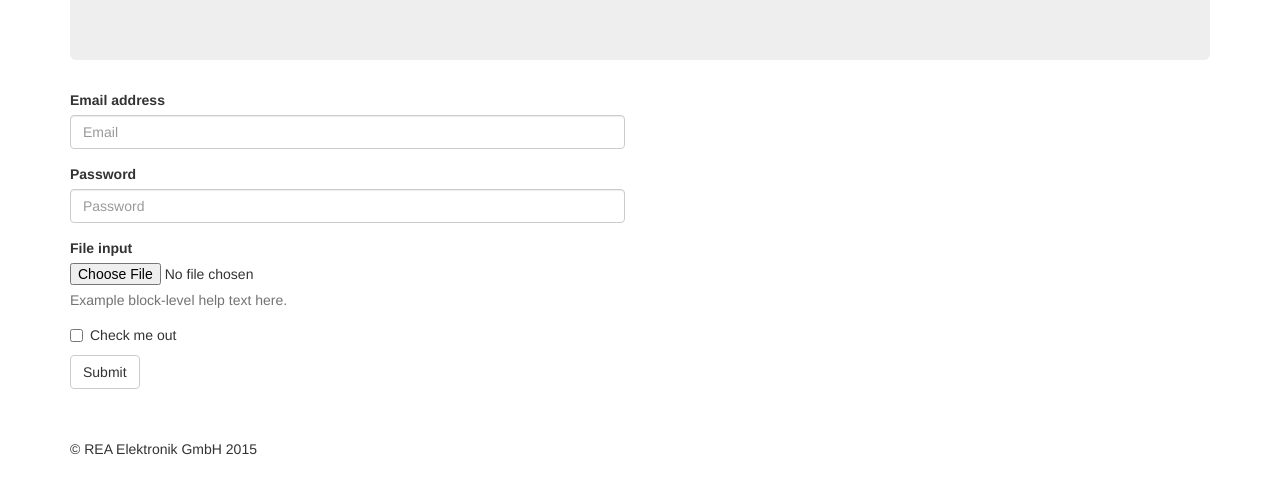
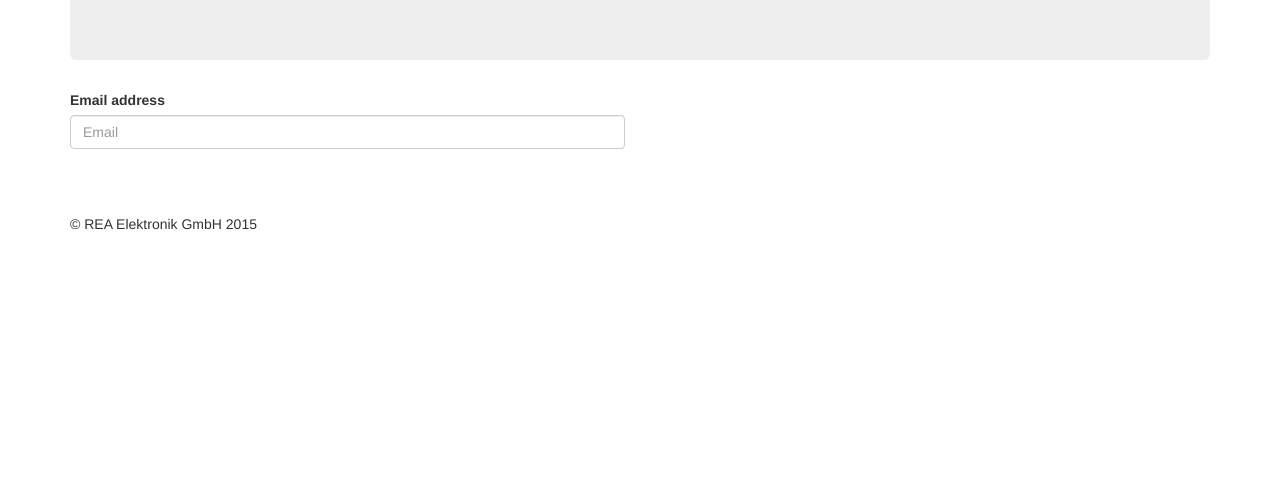
Before and after one commit to rea-jet/ng-validate, a website: page demo/index.html in a window 1280 px wide. Shown: the part 190-684 px from the top of the page. Drawn offline with nearby package versions, Linux system fonts and the light colour scheme.

Commit message:
doc(demo): update demo and README to match each other

```diff
--- a/demo/index.html
+++ b/demo/index.html
@@ -65,21 +65,6 @@
                   class="help-block"
                 >This text describes the error and is only visible if the above input is in error-state</span>
             </div>
-            <div class="form-group">
-              <label for="exampleInputPassword1">Password</label>
-              <input type="password" class="form-control" id="exampleInputPassword1" placeholder="Password">
-            </div>
-            <div class="form-group">
-              <label for="exampleInputFile">File input</label>
-              <input type="file" id="exampleInputFile">
-              <p class="help-block">Example block-level help text here.</p>
-            </div>
-            <div class="checkbox">
-              <label>
-                <input type="checkbox"> Check me out
-              </label>
-            </div>
-            <button type="submit" class="btn btn-default">Submit</button>
           </form>
         </div>
 
```
Also changed, not shown: README.md.
